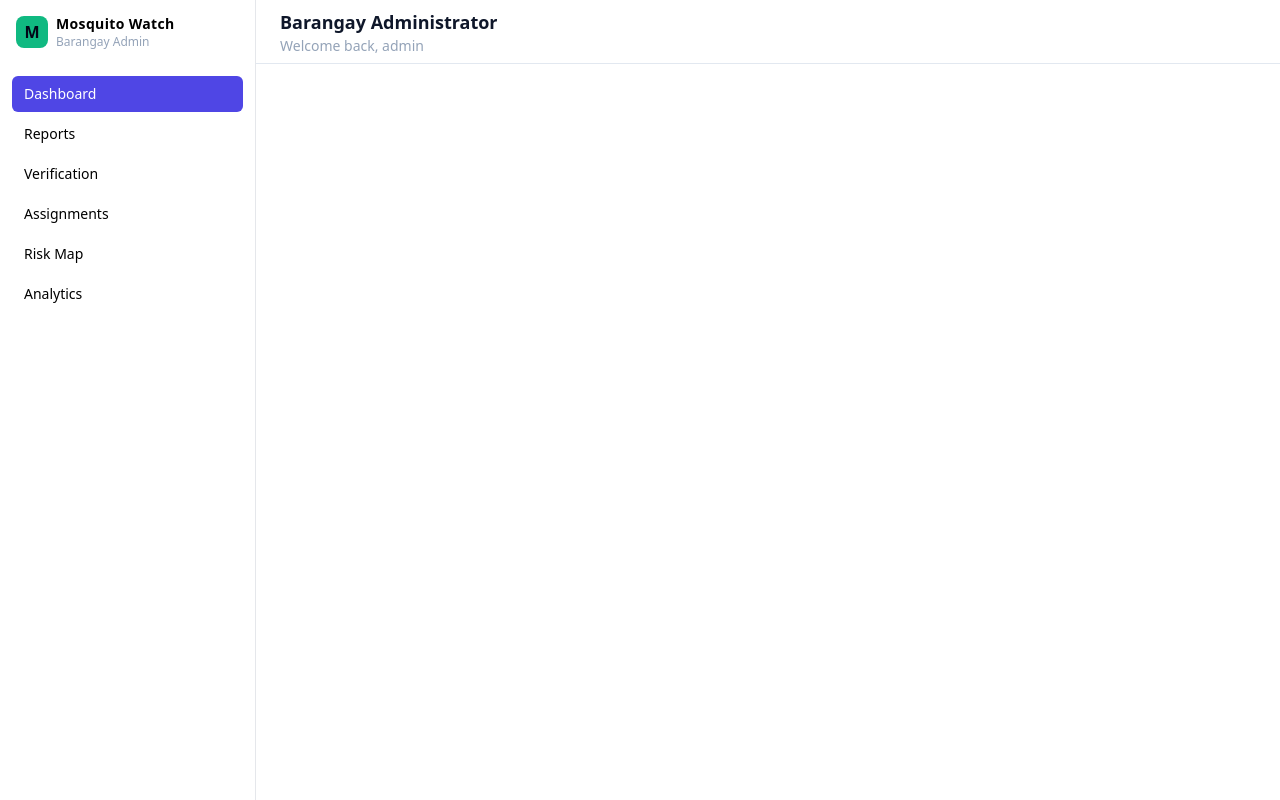
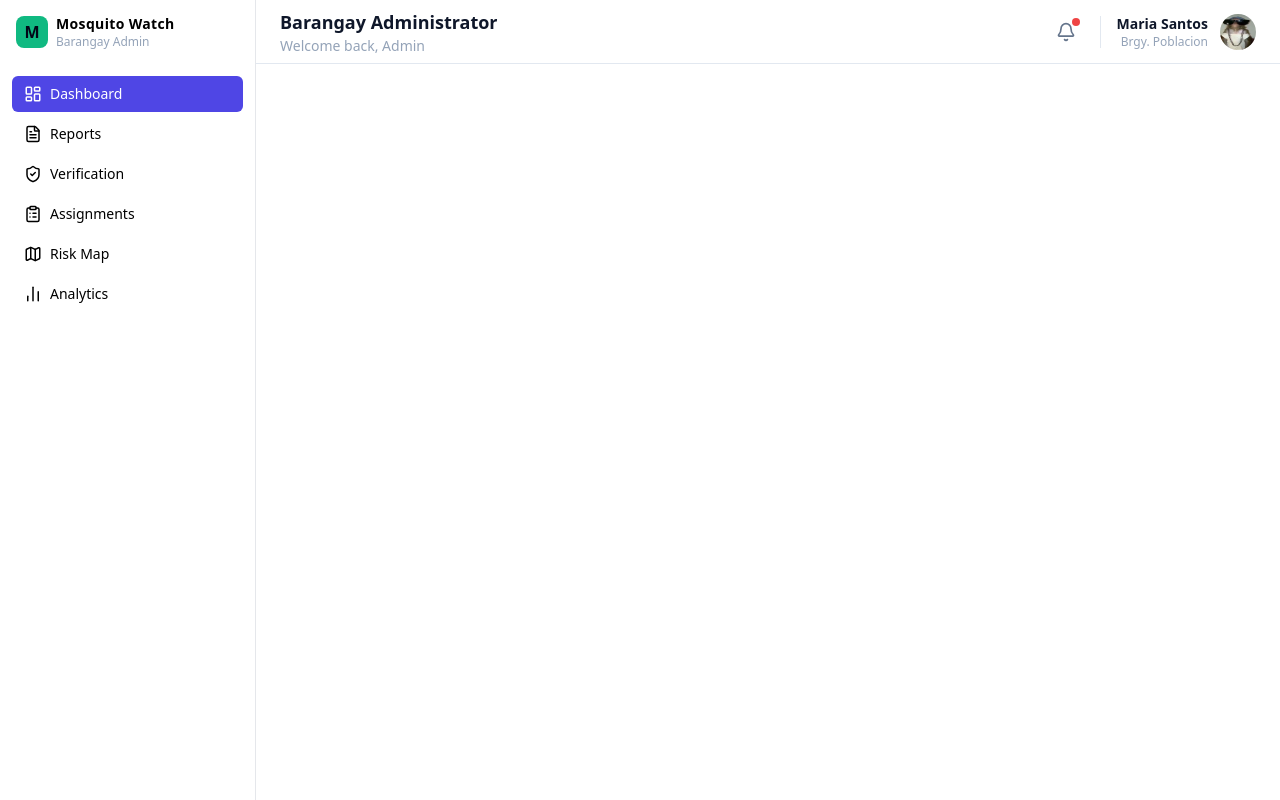
Before and after one commit to xelpaxu/aedify, a React (Vite) app: page / in a window 1280 px wide. Built offline with nearby package versions, Linux system fonts and the light colour scheme.

Commit message:
feat: add navbar icons, notification, and profile

```diff
--- a/package.json
+++ b/package.json
@@ -8,6 +8,7 @@
     "preview": "vite preview"
   },
   "dependencies": {
+    "lucide-react": "^0.577.0",
     "react": "^18.3.1",
     "react-dom": "^18.3.1"
   },
--- a/src/root-layout.tsx
+++ b/src/root-layout.tsx
@@ -6,6 +6,7 @@ import { VerificationPage } from "./pages/VerificationPage";
 import { AssignmentsPage } from "./pages/AssignmentsPage";
 import { RiskMapPage } from "./pages/RiskMapPage";
 import { AnalyticsPage } from "./pages/AnalyticsPage";
+import { LayoutDashboard, FileText, ShieldCheck, ClipboardList, Map, BarChart2, Bell } from "lucide-react";
 
 type SectionId =
   | "dashboard"
@@ -15,17 +16,17 @@ type SectionId =
   | "risk-map"
   | "analytics";
 
-const sections: { id: SectionId; label: string }[] = [
-  { id: "dashboard", label: "Dashboard" },
-  { id: "reports", label: "Reports" },
-  { id: "verification", label: "Verification" },
-  { id: "assignments", label: "Assignments" },
-  { id: "risk-map", label: "Risk Map" },
-  { id: "analytics", label: "Analytics" },
+const sections: { id: SectionId; label: string; icon?: React.ReactNode }[] = [
+  { id: "dashboard", label: "Dashboard", icon: <LayoutDashboard size={18} /> },
+  { id: "reports", label: "Reports", icon: <FileText size={18} /> },
+  { id: "verification", label: "Verification", icon: <ShieldCheck size={18} /> },
+  { id: "assignments", label: "Assignments", icon: <ClipboardList size={18} /> },
+  { id: "risk-map", label: "Risk Map", icon: <Map size={18} /> },
+  { id: "analytics", label: "Analytics", icon: <BarChart2 size={18} /> },
 ];
 
 const pageMeta: Record<SectionId, { title: string; subtitle: string }> = {
-  dashboard: { title: "Barangay Administrator", subtitle: "Welcome back, admin" },
+  dashboard: { title: "Barangay Administrator", subtitle: "Welcome back, Admin" },
   reports: { title: "Reports", subtitle: "View and manage all reports" },
   verification: { title: "Verification", subtitle: "Verify submitted reports" },
   assignments: { title: "Assignments", subtitle: "Manage team assignments" },
@@ -51,6 +52,32 @@ export const RootLayout: React.FC = () => {
             <h1 className="text-lg font-semibold">{pageMeta[activeSection].title}</h1>
             <p className="text-sm text-slate-400">{pageMeta[activeSection].subtitle}</p>
           </div>
+
+          <div className="flex items-center gap-4">
+            {/* Notification Bell */}
+            <button className="relative rounded-full p-2 hover:bg-slate-100 transition">
+              <Bell size={20} className="text-slate-500" />
+              <span className="absolute top-1 right-1 h-2 w-2 rounded-full bg-red-500" />
+            </button>
+
+            {/* Divider */}
+            <div className="h-8 w-px bg-slate-200" />
+
+            {/* Profile */}
+            <div className="flex items-center gap-3">
+              <div className="text-right">
+                <p className="text-sm font-semibold">Maria Santos</p>
+                <p className="text-xs text-slate-400">Brgy. Poblacion</p>
+              </div>
+              <div className="h-9 w-9 rounded-full bg-slate-200 overflow-hidden">
+                <img
+                  src="src/img/profile.jpg"
+                  alt="Profile"
+                  className="h-full w-full object-cover"
+                />
+              </div>
+            </div>
+          </div>
         </header>
 
         <section className="p-6">
```
Also changed, not shown: src/img/profile.jpg (added), 1 other file (tests, documents, lock files or other folders).
